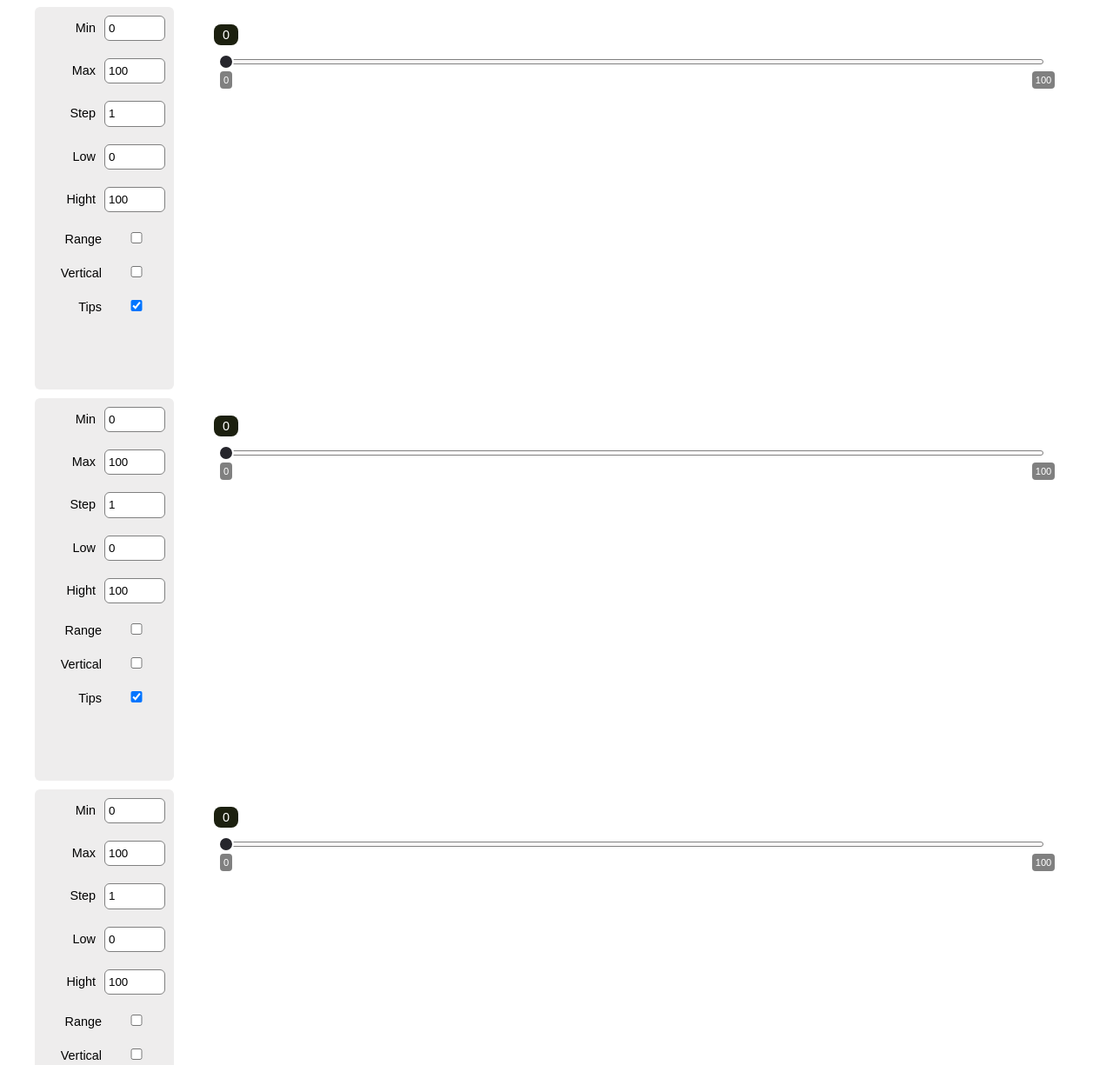
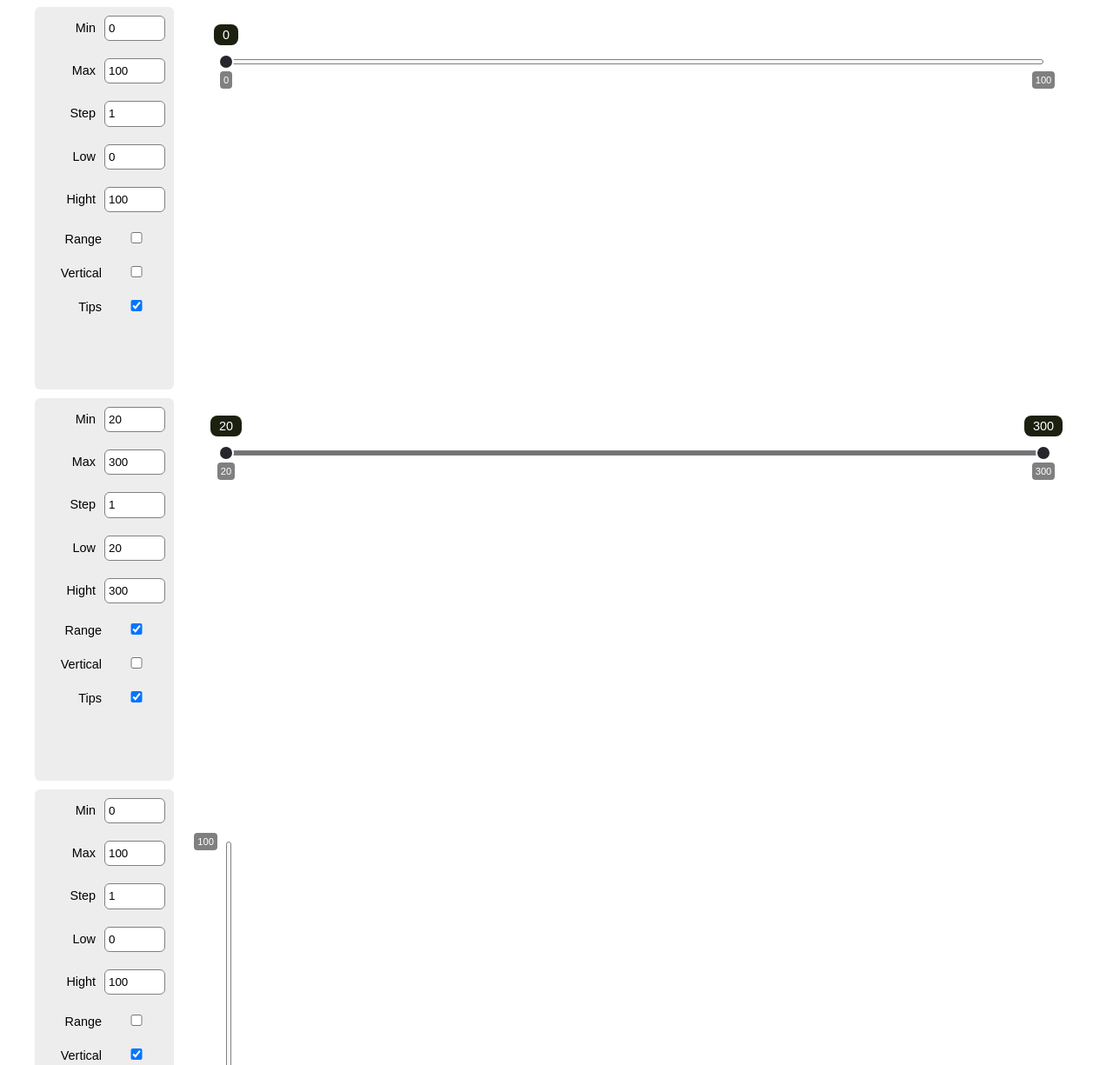
Before and after one commit to makysheva/slider, a website built with webpack: page example/index.pug in a window 1280 px wide. Shown: the top 1225 px of the page at 87% size. Built offline with nearby package versions, Linux system fonts and the light colour scheme.

Commit message:
#1 added initialization props to panel

```diff
--- a/example/example.ts
+++ b/example/example.ts
@@ -2,7 +2,11 @@ import './scss/example.scss';
 import './scss/panel.scss';
 import Panel from './panel/Panel';
 import './favicons/favicons';
+import Orientation from '../src/types/Orientation';
 
-document.querySelectorAll('.js-slider').forEach((element) => {
-  new Panel(<HTMLElement>element);
-});
+const container = document.querySelector('.example');
+if (container) {
+  new Panel(<HTMLElement>container);
+  new Panel(<HTMLElement>container, { min: 20, max: 300, isRange: true });
+  new Panel(<HTMLElement>container, { orientation: Orientation.Vertical });
+}
--- a/example/index.pug
+++ b/example/index.pug
@@ -15,9 +15,3 @@ html(lang="en")
     title Examples
   body
     .example
-      .example__panel
-        .js-slider
-      .example__panel
-        .js-slider
-      .example__panel
-        .js-slider
--- a/example/panel/Panel.ts
+++ b/example/panel/Panel.ts
@@ -1,3 +1,4 @@
+import { IProps } from './../../src/types/IProps';
 import Slider from '../../src/Slider';
 import Orientation from '../../src/types/Orientation';
 
@@ -24,8 +25,7 @@ class Panel {
 
   private vertical: HTMLInputElement;
 
-
-  constructor(parent: HTMLElement) {
+  constructor(parent: HTMLElement, props?: IProps) {
     this.parent = parent;
 
     const mainElement: HTMLElement = document.createElement('div');
@@ -57,7 +57,7 @@ class Panel {
     this.tips = this.createInput('Tips', 'checkbox');
     this.tips.addEventListener('change', this.onChangeTips.bind(this));
 
-    this.slider = new Slider(sliderContainer);
+    this.slider = new Slider(sliderContainer, props);
     this.slider.addChangeListener(this.update.bind(this));
 
     this.update();
--- a/example/scss/panel.scss
+++ b/example/scss/panel.scss
@@ -3,6 +3,7 @@
   font-family: Arial, Helvetica, sans-serif;
   font-size: 0.9rem;
   width: 100%;
+  margin-bottom: 10px;
 
   &__inputs {
     display: flex;
--- a/src/Slider.ts
+++ b/src/Slider.ts
@@ -87,7 +87,9 @@ class Slider {
   }
 
   private onChangeModel() {
-    this.changeCallback.call(this);
+    if (this.changeCallback) {
+      this.changeCallback.call(this);
+    }
   }
 }
 
```
